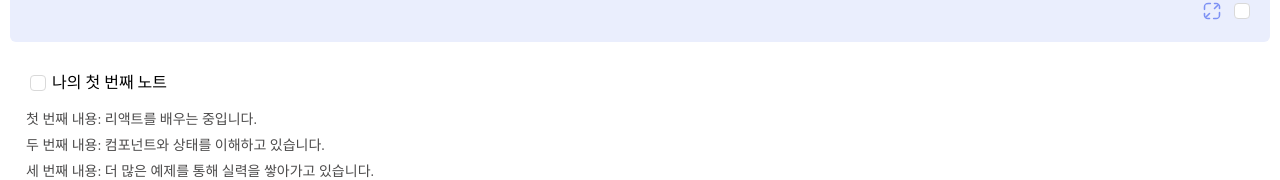
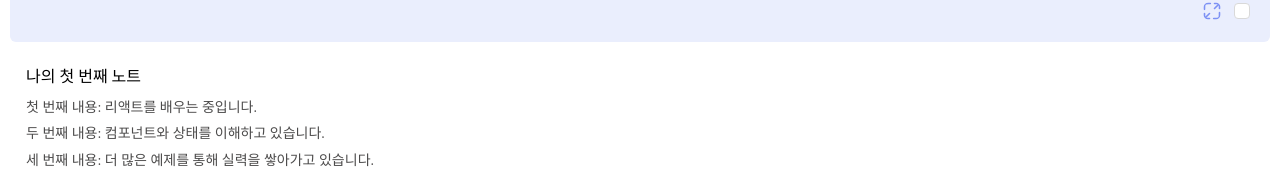
Before and after one commit to songye38/Scriptly, a Next.js app: page /test in a window 1280 px wide. Shown: the part 744-924 px from the top of the page. Built offline with nearby package versions, Linux system fonts and the light colour scheme; a web font is replaced by a local one.

Commit message:
UPDATE 자잘한 부분 수정 - 대화 부분 헤더 너비 수정 - Note toggel false

```diff
--- a/pages/projects/[project_id].js
+++ b/pages/projects/[project_id].js
@@ -166,7 +166,7 @@ const ProjectDetail = ({ project, studyQuestions, notesWithQuestionTitles: initi
         </div>
       </div>
       <div style={{ width: '78%', display: 'flex', flexDirection: 'column', overflow: 'hidden', height: '100vh' }}>
-        <div style={{ textAlign: 'right', position: 'fixed', top: 0, right: 0, zIndex: 1000, backgroundColor: 'white', padding: '8px' }}>
+        <div style={{ width : '78%',textAlign: 'right', position: 'fixed', top: 0, right: 0, zIndex: 1000, backgroundColor: 'white', padding: '8px' }}>
           <ProjectHeader />
         </div>
         <div style={{ width: '100%', display: 'flex', flexDirection: 'row', gap: '20px', height: '100vh', top: '80px', position: 'relative' }}>
--- a/src/Components/ComplexComponents/Note.jsx
+++ b/src/Components/ComplexComponents/Note.jsx
@@ -6,7 +6,7 @@ const Note = ({ title, contentArray }) => {
   return (
     <div style={{ width: '100%', display: 'flex', flexDirection: 'column', alignItems: 'flex-start',gap:'14px', padding:'16px' }}>
       {/* 제목 */}
-      <NoteTitle title={title}  isChecked={true}/>
+      <NoteTitle title={title}  isChecked={false}/>
 
       {/* NoteContent들을 감싸는 div */}
       <div style={{ display: 'flex', flexDirection: 'column', gap: '10px' }}>
```
